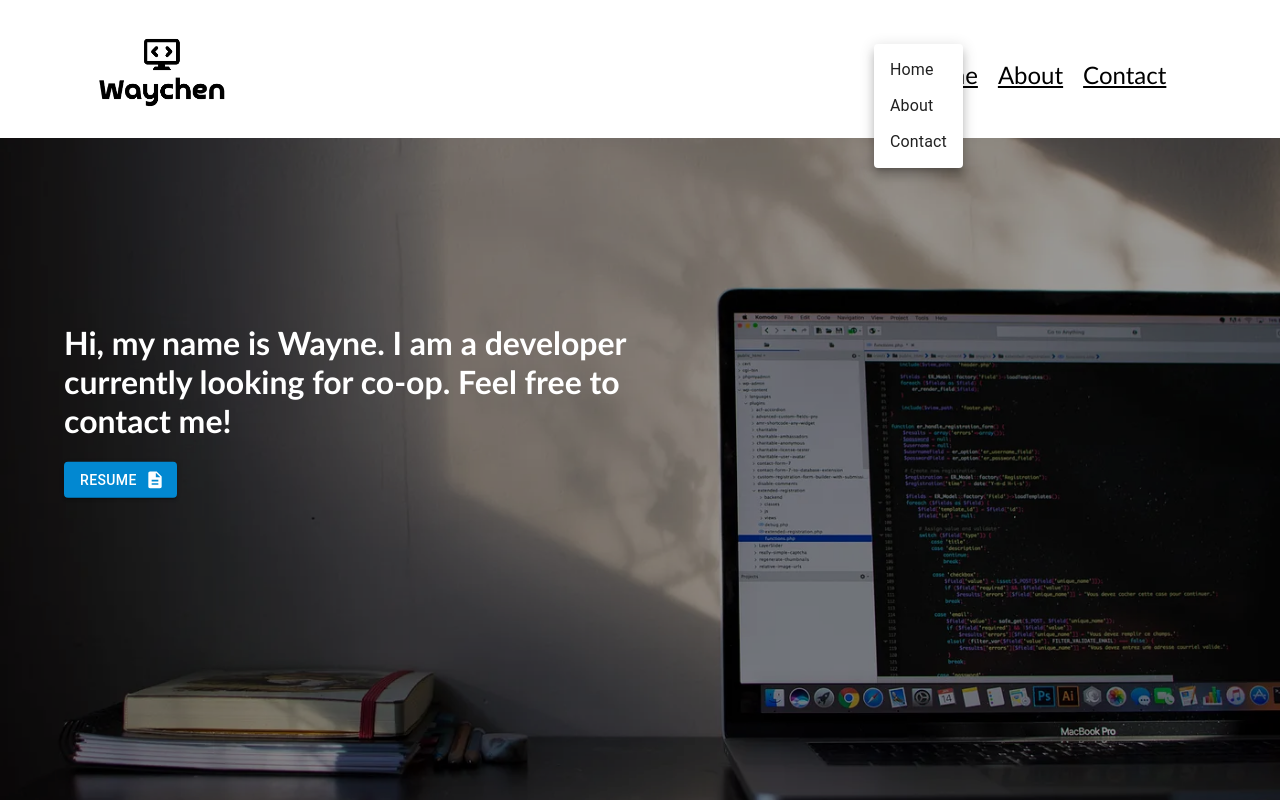
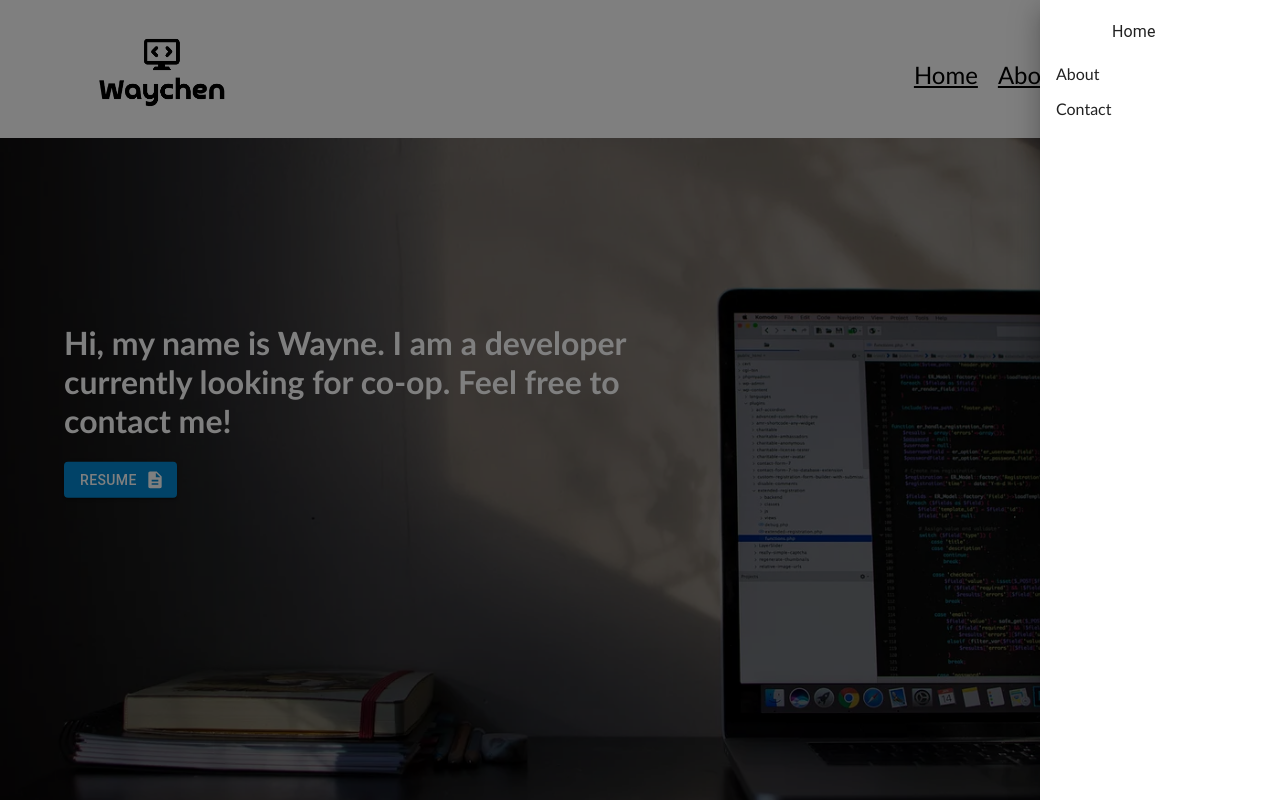
Before and after one commit to waychen95/waychen.com, a React (Create React App) app: page / in a window 1280 px wide. Both pictures are taken after a click on the button 1030 px from the left and 38 px from the top of the page. Shown: the top 800 px of the page. Built offline with nearby package versions, Linux system fonts and the light colour scheme.

Commit message:
changed css for about, and contact section, added drawer

```diff
--- a/src/components/Content.js
+++ b/src/components/Content.js
@@ -11,7 +11,6 @@ import ProfileImage from '../assets/profile_picture.jpeg';
 import '../styles/Content.css';
 import Project from './Project';
 import Skills from './Skills';
-import '../styles/Skills.css';
 
 
 
@@ -73,12 +72,12 @@ const Content = () => {
         </Box>
         <CustomTabPanel value={value} index={0} className='text'>
           <div className='background-section'>
-            <h1 className='background-title'>BACKGROUND</h1>
             <div className='background-content'>
               <div className='content-image'>
                 <img src={ProfileImage}></img>
               </div>
               <div className='content-text'>
+                <h1>BACKGROUND</h1>
                 <p>
                   Hello! I'm Wayne Chen, a Term 2 student in the Computer System Technology program at BCIT.
                   Currently seeking a co-op opportunity.<br></br><br></br>
--- a/src/components/Navbar.js
+++ b/src/components/Navbar.js
@@ -1,12 +1,16 @@
 import React, { useState } from 'react';
 import { useEffect } from 'react';
 import '../styles/Navbar.css';
-import {FaBars} from 'react-icons/fa';
+import { FaBars } from 'react-icons/fa';
 import WebsiteLogo from '../assets/websitelogo.png';
 import Button from '@mui/material/Button';
-import Menu from '@mui/material/Menu';
-import MenuItem from '@mui/material/MenuItem';
+import Drawer from '@mui/material/Drawer';
+import List from '@mui/material/List';
+import Divider, { ListItemIcon, ListItemText } from '@mui/material';
 import { grey } from '@mui/material/colors';
+import { ListItemButton } from '@mui/material';
+
+const drawerWidth = 240;
 
 const Navbar = () => {
   const [isSticky, setSticky] = useState(false);
@@ -28,13 +32,18 @@ const Navbar = () => {
     };
   }, []);
 
-  const [anchorEl, setAnchorEl] = React.useState(null);
-  const open = Boolean(anchorEl);
-  const handleClick = (event) => {
-    setAnchorEl(event.currentTarget);
-  };
-  const handleClose = () => {
-    setAnchorEl(null);
+  const [drawerOpen, setDrawerOpen] = useState(false);
+
+  const toggleDrawer = (open) => (event) => {
+    if (
+      event &&
+      event.type === 'keydown' &&
+      (event.key === 'Tab' || event.key === 'Shift')
+    ) {
+      return;
+    }
+
+    setDrawerOpen(open);
   };
 
   return (
@@ -48,28 +57,33 @@ const Navbar = () => {
         <div className='navbar-section' onClick={handleToggle}>
           <Button
             id="basic-button"
-              aria-controls={open ? 'basic-menu' : undefined}
-              aria-haspopup="true"
-              aria-expanded={open ? 'true' : undefined}
             className={`hamburgerMenu ${toggle ? 'open' : ''}`}
-              onClick={handleClick}
-              style={{color: grey[900]}}
+            onClick={toggleDrawer(true)}
+            style={{ color: grey[900] }}
           >
-              <FaBars size="30" className={`hamburgerMenu ${toggle ? 'open' : ''}`}/>
+            <FaBars size="30" className={`hamburgerMenu ${toggle ? 'open' : ''}`} />
           </Button>
-            <Menu
-              id="basic-menu"
-              anchorEl={anchorEl}
-              open={open}
-              onClose={handleClose}
-              MenuListProps={{
-                'aria-labelledby': 'basic-button',
+          <Drawer
+            anchor="right"
+            open={drawerOpen}
+            onClose={toggleDrawer(false)}
+            sx={{
+              '& .MuiDrawer-paper': {width: drawerWidth }
             }}
           >
-              <MenuItem href='#'>Home</MenuItem>
-              <MenuItem href='#empty-holder'>About</MenuItem>
-              <MenuItem href='#contact-section'>Contact</MenuItem>
-            </Menu>
+            <List className='hamburger-buttons'>
+              <ListItemButton button component="a" href="#">
+                <ListItemIcon></ListItemIcon>
+                <ListItemText>Home</ListItemText>
+              </ListItemButton>
+              <ListItemButton button component="a" href="#empty-holder">
+                About
+              </ListItemButton>
+              <ListItemButton button component="a" href="#contact-section">
+                Contact
+              </ListItemButton>
+            </List>
+          </Drawer>
           <ul className='navbar-option'>
             <li><a href='#'>Home</a></li>
             <li><a href='#empty-holder'>About</a></li>
@@ -81,4 +95,4 @@ const Navbar = () => {
   );
 }
 
-export {Navbar};
+export { Navbar };
--- a/src/components/Skills.js
+++ b/src/components/Skills.js
@@ -1,5 +1,6 @@
 import React from 'react'
 import TechImage from '../assets/skillImage.png'
+import '../styles/Skills.css';
 
 function Skills() {
   return (
--- a/src/pages/About.js
+++ b/src/pages/About.js
@@ -6,6 +6,7 @@ const About = () => {
 
   return (
     <div className='about-box'>
+      <div id='empty-holder'></div>
       <Content />
     </div>
 
--- a/src/pages/Home.js
+++ b/src/pages/Home.js
@@ -8,6 +8,7 @@ import { lightBlue } from '@mui/material/colors';
 
 const Home = () => {
   return (
+    <>
       <div>
         <div id="background-image" className='main' style={{ backgroundImage: `url(${BannerImage})` }}></div>
         <div className='banner-text'>
@@ -17,9 +18,10 @@ const Home = () => {
               Resume
             </Button>
           </a>
-        <div id='empty-holder'></div>
         </div>
       </div>
+      <div id='empty-holder'></div>
+    </>
 
 
   )
--- a/src/styles/About.css
+++ b/src/styles/About.css
@@ -5,7 +5,7 @@
 .about-box {
   margin-left: auto;
   margin-right: auto;
-  padding: 7rem 1rem 7rem 1rem;
+  padding: 10rem 1rem 5rem 1rem;
   height: 100vh;
 }
 
--- a/src/styles/Contact.css
+++ b/src/styles/Contact.css
@@ -8,7 +8,9 @@
 }
 
 .contact-form {
-  padding: 1rem;
+  padding: 2rem;
+  background-color: white;
+  border-radius: 5%;
 }
 
 .contact-grid {
@@ -25,8 +27,10 @@
 
 .contact-text {
   text-align: left;
-  padding: 2rem;
   color: aliceblue;
+  width: 80%;
+  margin-left: auto;
+  margin-right: auto;
 }
 
 .contact-text h1 {
@@ -54,13 +58,14 @@
   cursor: pointer;
 }
 
-#linkedin {
+#linkedin-contact {
   width: 7%;
 }
 
 @media screen and (max-width: 800px) {
   #contact-section {
     grid-template-columns: 1fr;
+    height: auto;
   }
 
   .contact-text {
--- a/src/styles/Content.css
+++ b/src/styles/Content.css
@@ -1,12 +1,30 @@
+.background-section {
+
+}
 
 .background-content {
   display: grid;
-  grid-template-columns: auto auto;
+  grid-template-columns: 1fr 1fr;
+}
+
+.background-title {
+  display: grid;
+  grid-template-columns: 1fr 1fr;
+}
+
+.background-title h1 {
+  grid-column: 2;
+}
+
+.content-image {
+  display: grid;
+  align-items: center;
 }
 
 .content-image img {
-  width: 90%;
-  min-width: 430px;
+  width: 70%;
+  margin-left: auto;
+  margin-right: auto;
 }
 
 
@@ -20,6 +38,7 @@
 @media screen and (max-width: 800px) {
   .background-content {
     grid-template-columns: auto;
+    grid-template-rows: auto auto;
   }
 
   .background-section {
@@ -27,7 +46,7 @@
   }
 
   .content-image img {
-    width: 90%;
+    width: 100%;
     min-width: none;
   }
 }
--- a/src/styles/Navbar.css
+++ b/src/styles/Navbar.css
@@ -6,6 +6,7 @@
   transition: background-color 0.3s ease;
   width: 100%;
   padding: 1rem 0 1rem;
+  height: min-content;
 }
 
 .navbar.sticky {
@@ -86,6 +87,7 @@
 
 }
 
+
 @media screen and (max-width: 800px) {
   .navbar-option {
     display: none;
```
Lines whose indentation alone changed are shown as unchanged.
